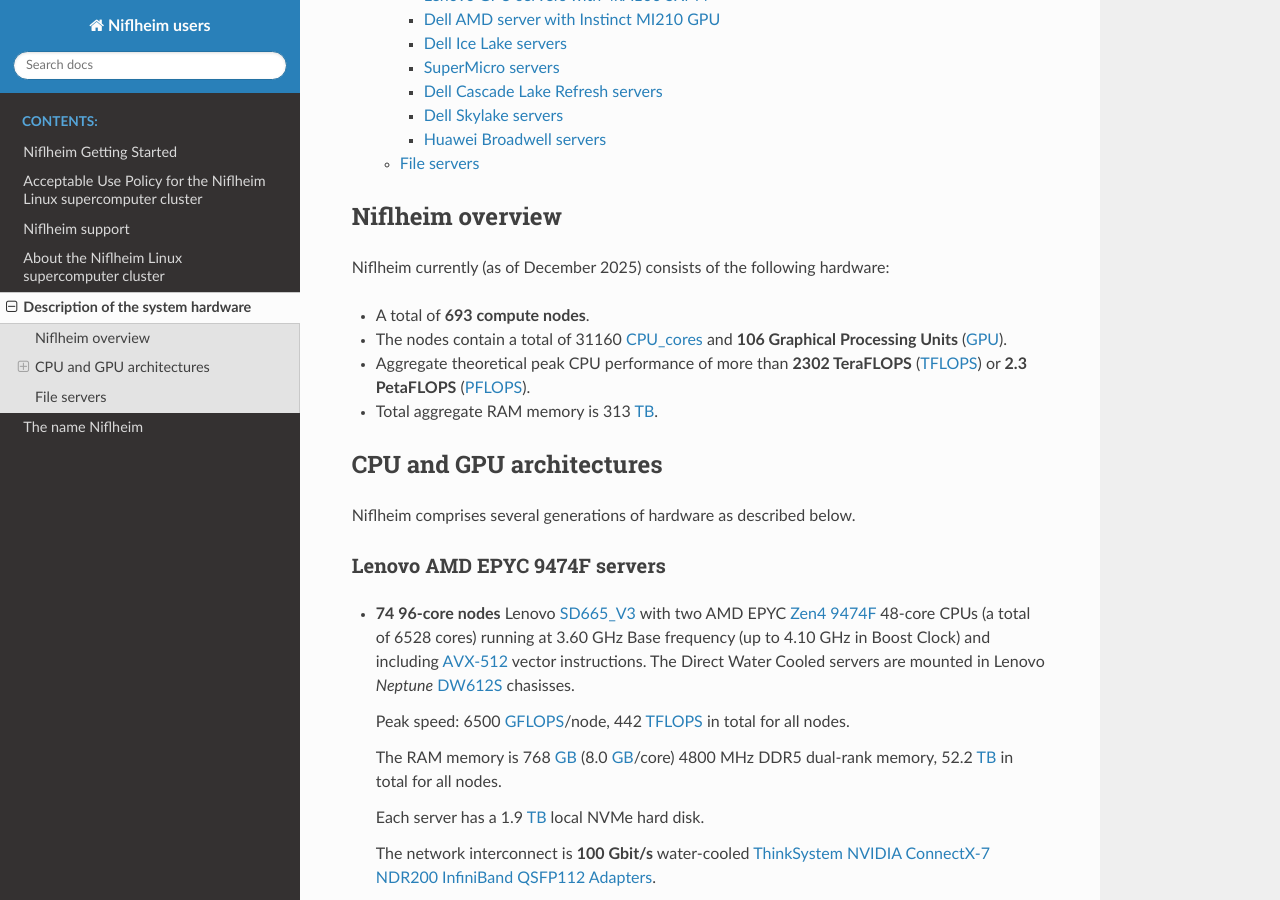
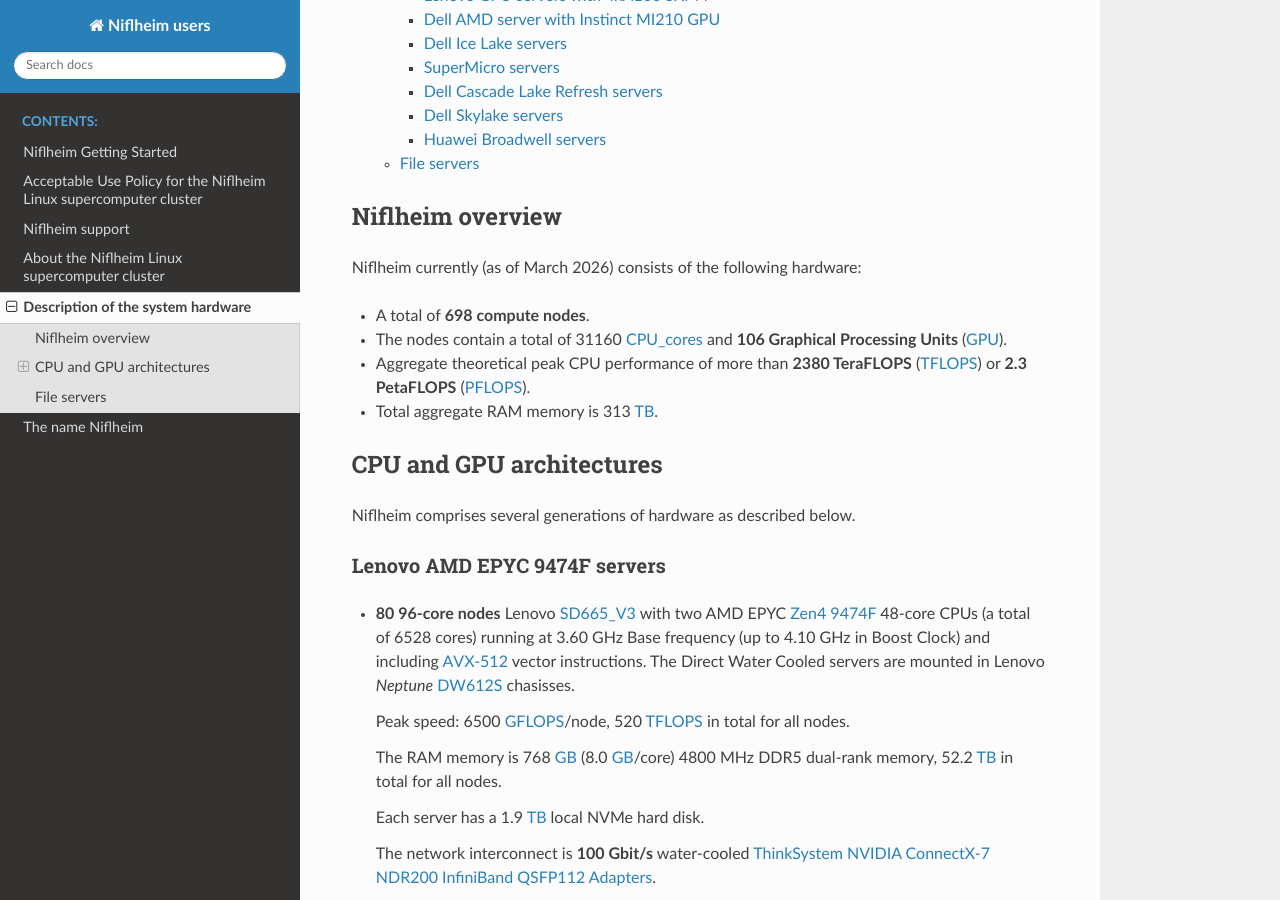
Before and after one commit to OleHolmNielsen/Niflheim_users, a Sphinx documentation site: the page built from docs/Hardware.rst, in a window 1280 px wide and 900 px high, scrolled down 356 px. Built offline with Sphinx 7.4.7 and the Read the Docs theme 3.1.0, drawn with Linux system fonts in a browser that asks for light colours.

Commit message:
Updated epyc96 to 80 nodes

```diff
--- a/docs/Hardware.rst
+++ b/docs/Hardware.rst
@@ -9,11 +9,11 @@
 Niflheim overview
 =================
 
-Niflheim currently (as of December 2025) consists of the following hardware:
+Niflheim currently (as of March 2026) consists of the following hardware:
 
-* A total of **693 compute nodes**.
+* A total of **698 compute nodes**.
 * The nodes contain a total of 31160 CPU_cores_ and **106 Graphical Processing Units** (GPU_).
-* Aggregate theoretical peak CPU performance of more than **2302 TeraFLOPS** (TFLOPS_) or **2.3 PetaFLOPS** (PFLOPS_).
+* Aggregate theoretical peak CPU performance of more than **2380 TeraFLOPS** (TFLOPS_) or **2.3 PetaFLOPS** (PFLOPS_).
 * Total aggregate RAM memory is 313 TB_.
 
 .. _CPU_cores: https://en.wikipedia.org/wiki/Multi-core_processor
@@ -30,10 +30,10 @@
 Lenovo AMD EPYC 9474F servers
 ------------------------------
 
-* **74 96-core nodes** Lenovo SD665_V3_ with two AMD EPYC Zen4_ 9474F_ 48-core CPUs (a total of 6528 cores) running at 3.60 GHz Base frequency (up to 4.10 GHz in Boost Clock) and including AVX-512_ vector instructions.
+* **80 96-core nodes** Lenovo SD665_V3_ with two AMD EPYC Zen4_ 9474F_ 48-core CPUs (a total of 6528 cores) running at 3.60 GHz Base frequency (up to 4.10 GHz in Boost Clock) and including AVX-512_ vector instructions.
   The Direct Water Cooled servers are mounted in Lenovo *Neptune* DW612S_ chasisses.
 
-  Peak speed: 6500 GFLOPS_/node, 442 TFLOPS_ in total for all nodes.
+  Peak speed: 6500 GFLOPS_/node, 520 TFLOPS_ in total for all nodes.
 
   The RAM memory is 768 GB_ (8.0 GB_/core) 4800 MHz DDR5 dual-rank memory, 52.2 TB_ in total for all nodes.
 
```
